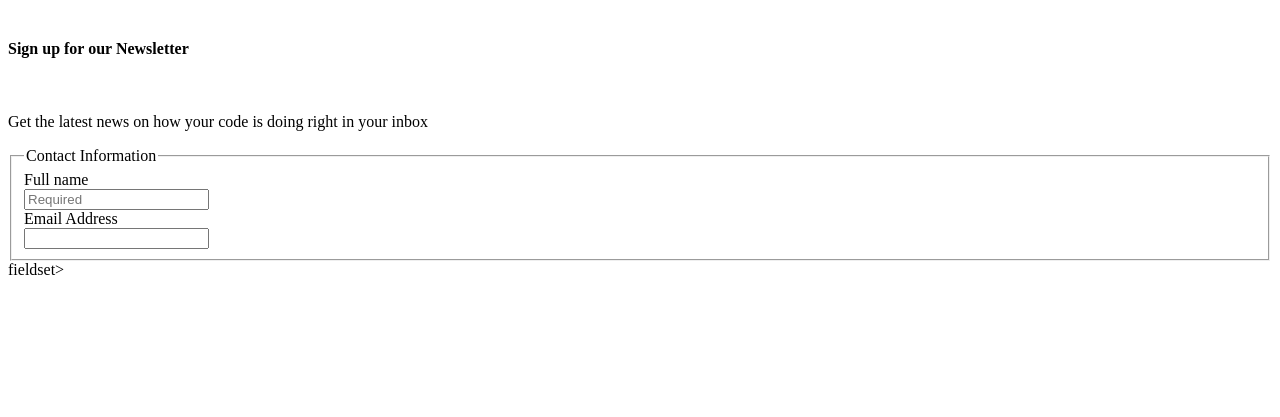
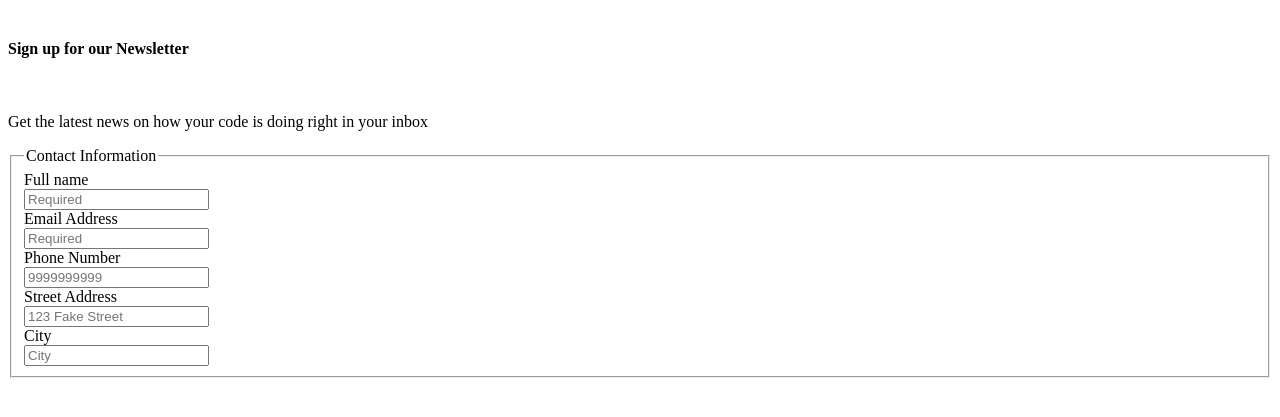
Before and after one commit to iamneo-production/cefaccebebdec305714313bbaaaabbcbbfefone, a website: page public/index.html in a window 1280 px wide. Shown: the part 105-522 px from the top of the page. Drawn offline with Linux system fonts and the light colour scheme.

Commit message:
Backup Commit

```diff
--- a/public/index.html
+++ b/public/index.html
@@ -19,8 +19,14 @@
         <label>Full name</label><br>
         <input type="text" id="name" name="username" placeholder="Required" required><br>
         <label>Email Address</label><br>
-        <input type="email" id="email" name="user_mail" placeholder>
-        </fieldset>fieldset>
+        <input type="email" id="email" name="user_mail" placeholder="Required" required><br>
+        <label>Phone Number</label><br>
+        <input type="tel" id="number" name="user_number" placeholder="9999999999"><br>
+        <label>Street Address</label><br>
+        <input type="text" id="address" name="user_addre" placeholder="123 Fake Street" required><br>
+        <label>City</label><br>
+        <input type="text" id="city" name="user_city" placeholder="City" required><br>
+        </fieldset>
       </form>
 
 
```
